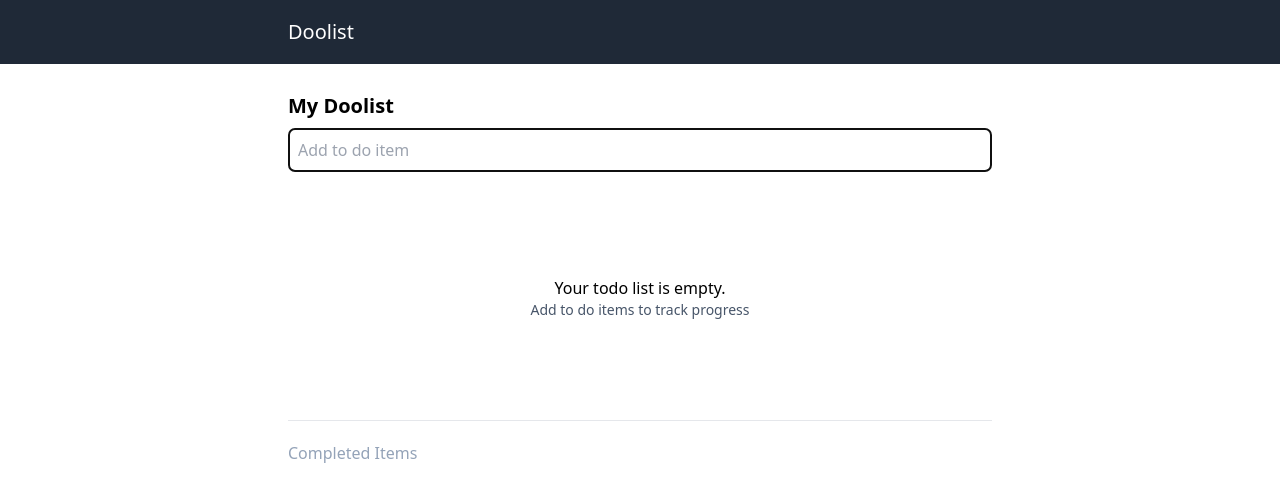
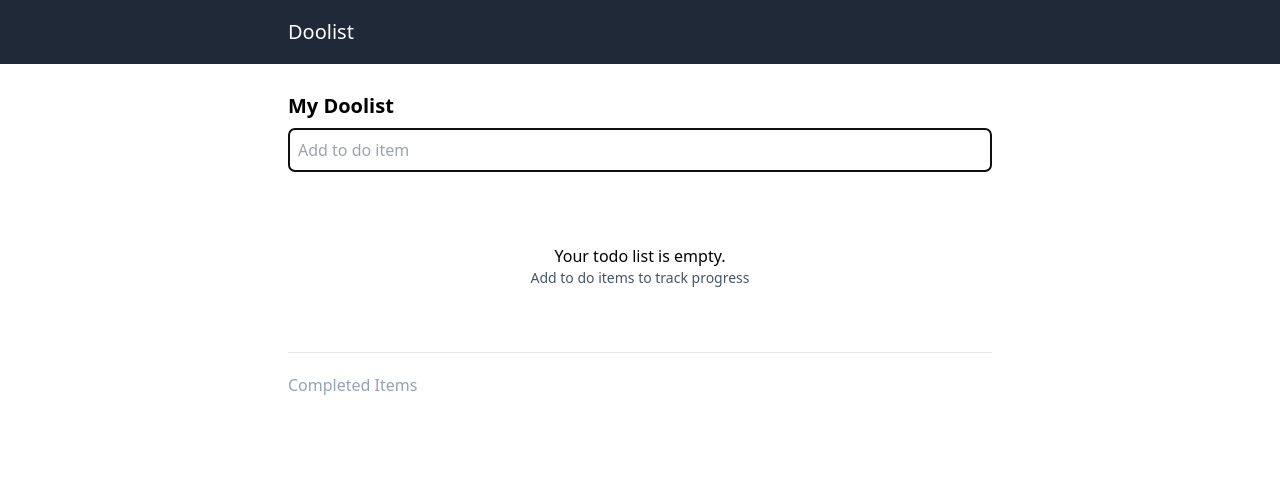
Before and after one commit to edward7486/doolist, a React (Create React App) app: page / in a window 1280 px wide. Shown: the top 502 px of the page. Built offline with nearby package versions, Linux system fonts and the light colour scheme; the HTML template or start-up script is replaced by a standard one.

Commit message:
Fixed some styling for completed

```diff
--- a/src/Completed.js
+++ b/src/Completed.js
@@ -4,7 +4,7 @@ import CompletedListItem from './CompletedListItem'
 const Completed = ({ completed }) => {
   return (
     <>
-      <hr className="mt-1"/>
+      <hr />
       <p className='mt-5 text-slate-400'>Completed Items</p>
       <ul className='completedList'>
         { completed.map((item) => <CompletedListItem key={item.id} item={item}/>)}
--- a/src/CompletedListItem.js
+++ b/src/CompletedListItem.js
@@ -6,16 +6,13 @@ const CompletedListItem = ({ item }) => {
       <input
         type="checkbox"
         id={ item.id }
-        className="w-4 h-4 align-middle checked:bg-green-500"
+        className="w-4 h-4 align-middle accent-slate-200"
         checked
-        readOnly
+        disabled
       />
       <label
-        className="ml-2 align-middle"
+        className="ml-2 align-middle text-slate-500"
         htmlFor={ item.id }
-        style={{
-          textDecoration:"line-through", color:"text-slate-200"
-        }}
       >
         { item.name }
       </label>
--- a/src/List.js
+++ b/src/List.js
@@ -13,7 +13,7 @@ const List = ({ todoItems, setTodoItems, handleSubmit, todo, setTodo, handleChec
             handleChecked={handleChecked}
           />
         )) :
-        <div className="p-24 flex flex-col justify-center items-center ">
+        <div className="p-16 flex flex-col justify-center items-center ">
           <p>Your todo list is empty.</p>
           <p className="text-sm text-slate-600">Add to do items to track progress</p>
         </div>}
--- a/src/ListItem.js
+++ b/src/ListItem.js
@@ -1,8 +1,9 @@
 import React from 'react'
+import { EllipsisHorizontalIcon } from '@heroicons/react/24/outline'
 
 const ListItem = ({ item, handleChecked }) => {
   return (
-    <li className='px-2 py-2'>
+    <li className='px-2 py-2 group hover:bg-slate-50'>
       <input
         type="checkbox"
         id={ item.id }
@@ -17,6 +18,7 @@ const ListItem = ({ item, handleChecked }) => {
       >
         { item.name }
       </label>
+      <EllipsisHorizontalIcon className='w-6 h-6 float-right text-slate-500 hidden group-hover:block'/>
     </li>
   )
 }
```
